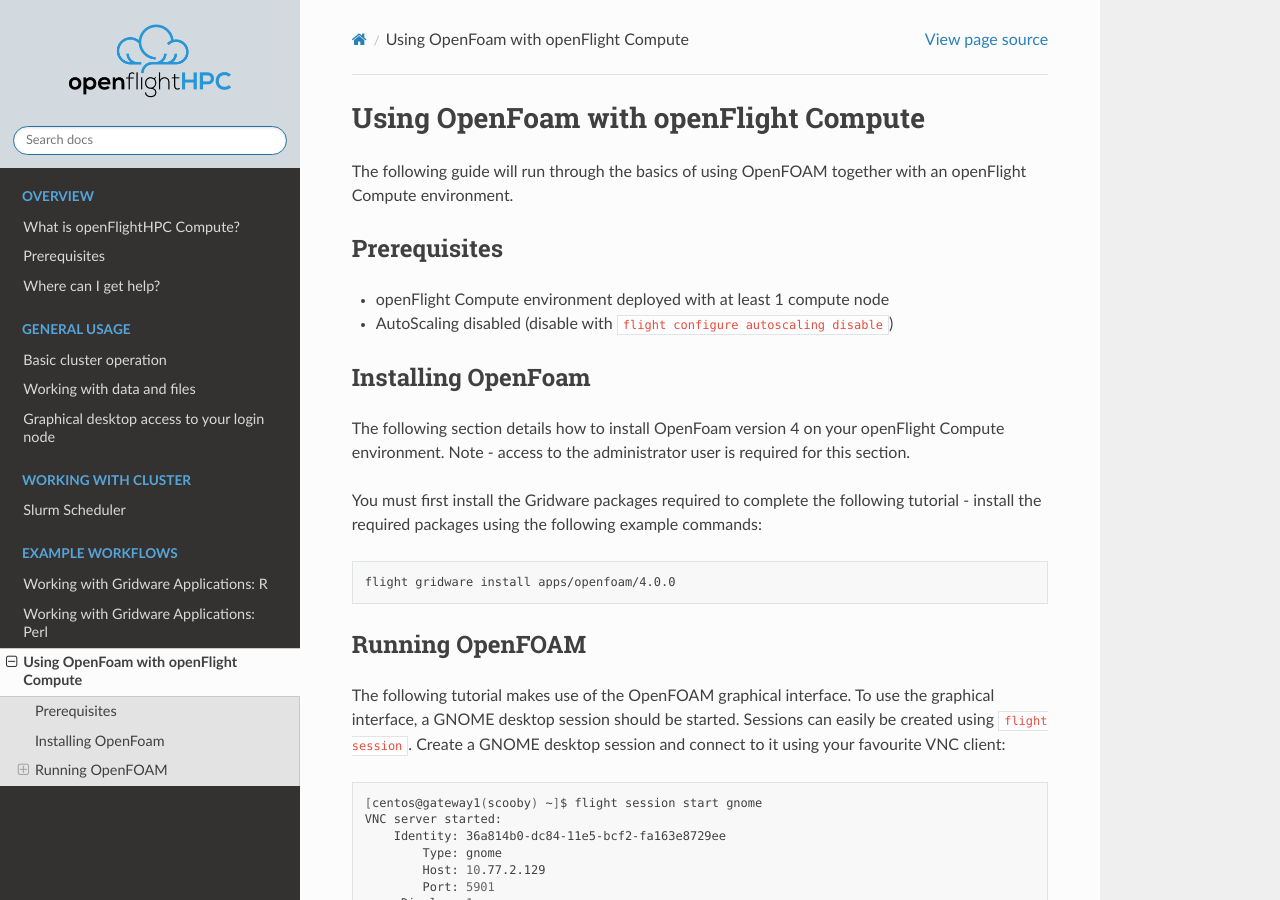
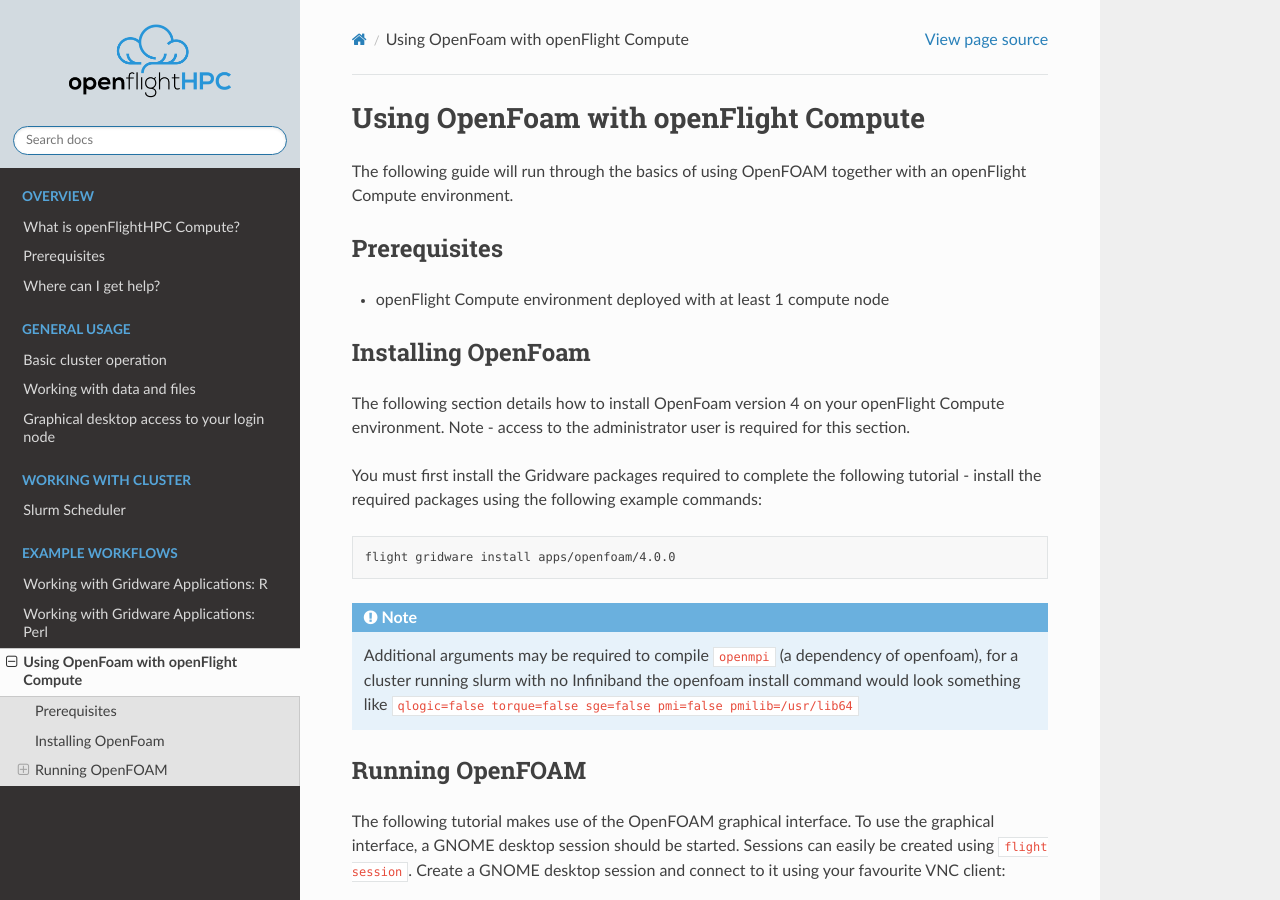
Before and after one commit to openflighthpc/use.openflighthpc.org, a Sphinx documentation site: the page built from docs/source/workflows/using-openfoam.rst, in a window 1280 px wide and 900 px high. Built offline with Sphinx 7.4.7 and the Read the Docs theme 2.0.0, drawn with Linux system fonts in a browser that asks for light colours.

Commit message:
Remove autoscaling note, add openfoam tip

```diff
--- a/docs/source/workflows/using-openfoam.rst
+++ b/docs/source/workflows/using-openfoam.rst
@@ -9,7 +9,6 @@
 -------------
 
 -  openFlight Compute environment deployed with at least 1 compute node
--  AutoScaling disabled (disable with ``flight configure autoscaling disable``)
 
 Installing OpenFoam
 -------------------
@@ -21,6 +20,9 @@
 .. code:: bash
 
     flight gridware install apps/openfoam/4.0.0
+
+.. note:: Additional arguments may be required to compile ``openmpi`` (a dependency of openfoam), for a cluster running slurm with no Infiniband the openfoam install command would look something like ``qlogic=false torque=false sge=false pmi=false pmilib=/usr/lib64``
+
 
 Running OpenFOAM
 ----------------
```
